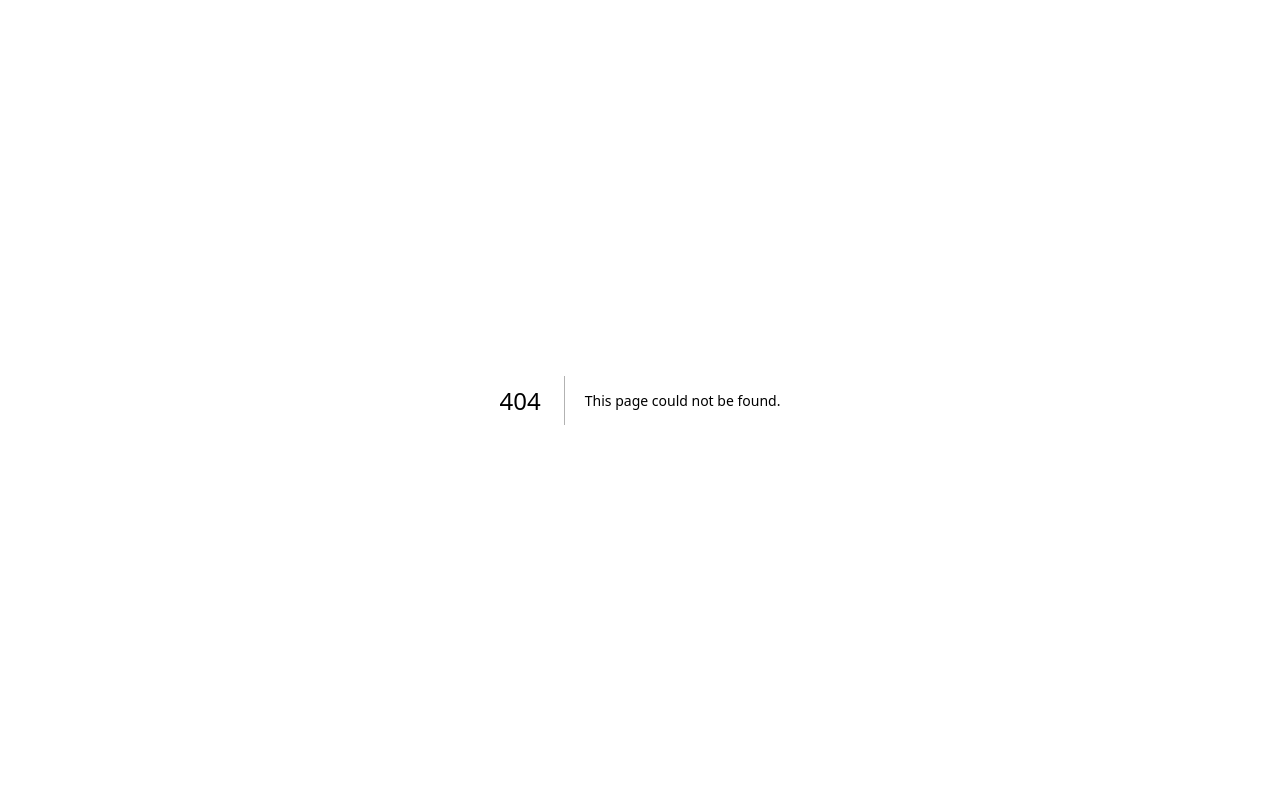
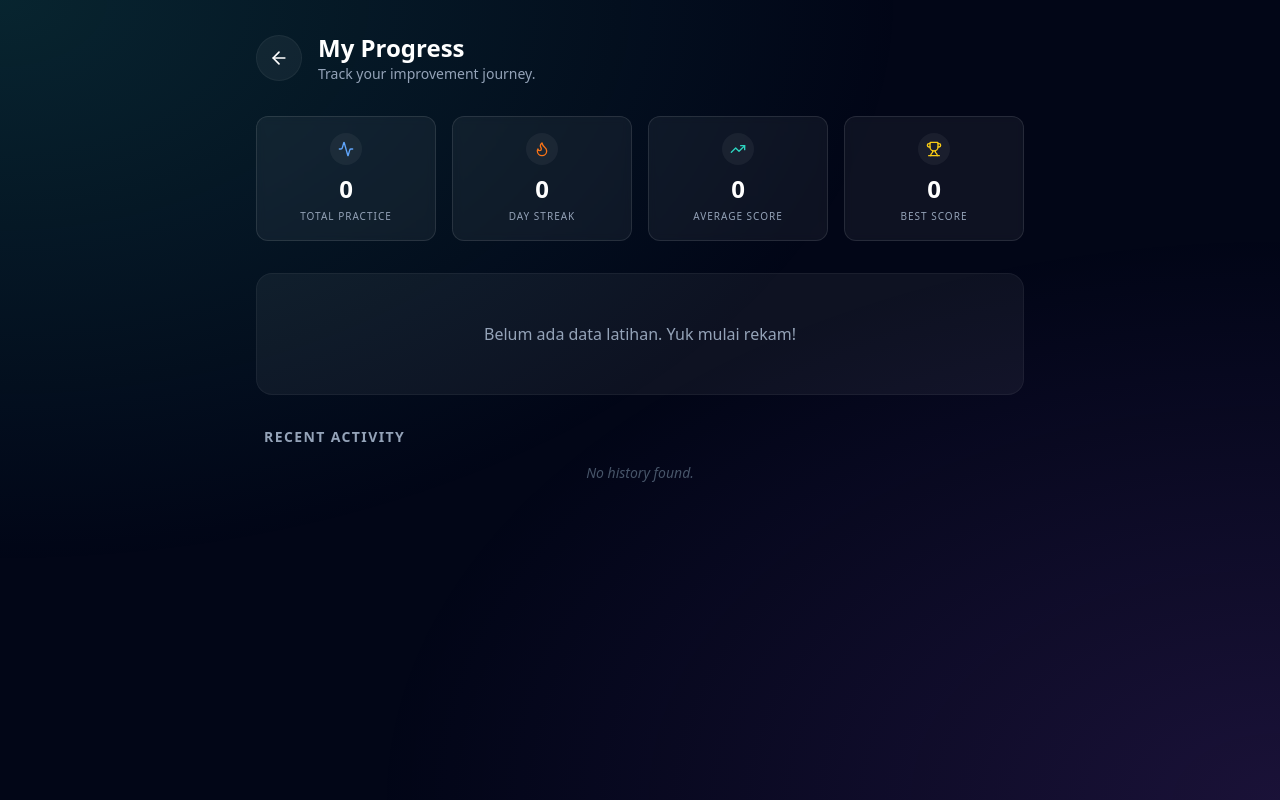
Before and after one commit to luthfimbaihaqi/speak7-app, a Next.js app: page /progress in a window 1280 px wide. Before the commit this address had no page. Built offline with nearby package versions, Linux system fonts and the light colour scheme.

Commit message:
update my progress page

```diff
--- a/app/page.js
+++ b/app/page.js
@@ -1,12 +1,13 @@
 "use client";
 
 import React, { useState, useEffect } from "react";
+import Link from "next/link";
 import { motion } from "framer-motion";
-import { BookOpen, Sparkles, RefreshCw, Crown, MessageCircle, X, ArrowRight, Check, Lock, AlertTriangle } from "lucide-react";
+import { BookOpen, Sparkles, RefreshCw, Crown, MessageCircle, X, ArrowRight, Check, Lock, AlertTriangle, BarChart3 } from "lucide-react";
 
 import Recorder from "@/components/Recorder";
 import ScoreCard from "@/components/ScoreCard";
-import StreakBadge from "@/components/StreakBadge";
+// HAPUS IMPORT STREAKBADGE (Sudah dipindah ke halaman Progress)
 
 // --- DATABASE TOKEN (I4-XXX) ---
 const VALID_TOKENS = [
@@ -111,7 +112,8 @@ const BANK_INFO = {
 export default function Home() {
   const [dailyCue, setDailyCue] = useState(CUE_CARDS[0]);
   const [analysisResult, setAnalysisResult] = useState(null);
-  const [streakKey, setStreakKey] = useState(0);
+
+  // HAPUS state streakKey karena badge di header sudah hilang
   const [isRotating, setIsRotating] = useState(false);
   const [isPremium, setIsPremium] = useState(false);
 
@@ -162,6 +164,7 @@ export default function Home() {
     setAnalysisResult(data);
     const todayStr = new Date().toDateString();
 
+    // --- STREAK LOGIC (Tetap dihitung, tapi tidak mentrigger badge) ---
     const lastPracticeDate = localStorage.getItem("ielts4our_last_date");
     let currentStreak = parseInt(localStorage.getItem("ielts4our_streak") || "0");
 
@@ -176,8 +179,24 @@ export default function Home() {
       }
       localStorage.setItem("ielts4our_streak", currentStreak);
       localStorage.setItem("ielts4our_last_date", todayStr);
-      setStreakKey((prev) => prev + 1);
+      // setStreakKey tidak perlu dipanggil lagi
     }
+
+    // --- SAVE HISTORY LOGIC (My Progress) ---
+    const historyItem = {
+       id: Date.now(),
+       date: new Date().toLocaleDateString("id-ID", { day: 'numeric', month: 'short' }),
+       topic: dailyCue.topic,
+       overall: data.overall,
+       fluency: data.fluency,
+       lexical: data.lexical,
+       grammar: data.grammar,
+       pronunciation: data.pronunciation
+    };
+
+    const existingHistory = JSON.parse(localStorage.getItem("ielts4our_history") || "[]");
+    const updatedHistory = [...existingHistory, historyItem].slice(-30);
+    localStorage.setItem("ielts4our_history", JSON.stringify(updatedHistory));
   };
 
   const validateToken = () => {
@@ -222,6 +241,19 @@ export default function Home() {
           )}
         </div>
         <div className="flex items-center gap-3">
+          {/* TOMBOL MY PROGRESS (DENGAN TEXT) */}
+          <Link href="/progress">
+             <motion.div
+               whileHover={{ scale: 1.05 }}
+               whileTap={{ scale: 0.95 }}
+               className="px-5 py-2.5 bg-white/5 hover:bg-white/10 border border-white/5 rounded-full text-slate-300 hover:text-teal-400 transition-colors cursor-pointer flex items-center gap-2"
+               title="My Progress"
+             >
+                <BarChart3 className="w-5 h-5" />
+                <span className="font-bold text-sm">My Progress</span>
+             </motion.div>
+          </Link>
+
           {!isPremium && (
             <motion.button
               whileHover={{ scale: 1.05 }}
@@ -233,7 +265,7 @@ export default function Home() {
               Upgrade Pro
             </motion.button>
           )}
-          <StreakBadge triggerUpdate={streakKey} />
+          {/* STREAK BADGE DIHAPUS DARI SINI */}
         </div>
       </header>
 
@@ -312,7 +344,7 @@ export default function Home() {
 
                 <div className="inline-block text-left bg-black/20 p-6 md:p-8 rounded-2xl border border-white/5 backdrop-blur-sm">
                   <p className="text-teal-400 text-xs font-bold mb-4 uppercase tracking-widest flex items-center gap-2">
-                    <ArrowRight className="w-4 h-4" /> You should say:
+                    <ArrowRight className="w-4 h-4" /> You can say:
                   </p>
                   <ul className="space-y-3">
                     {dailyCue.points?.map((point, index) => (
@@ -407,7 +439,7 @@ export default function Home() {
                     </p>
                   </div>
 
-                  {/* --- NEW: AMBER ALERT / IMPORTANT NOTE --- */}
+                  {/* AMBER ALERT */}
                   <div className="bg-yellow-500/10 border border-yellow-500/20 rounded-xl p-3 flex gap-3 items-start text-left">
                      <AlertTriangle className="w-5 h-5 text-yellow-500 shrink-0 mt-0.5" />
                      <div className="text-xs text-yellow-200/90 leading-relaxed">
--- /dev/null
+++ b/app/progress/page.js
@@ -0,0 +1,174 @@
+"use client";
+
+import React, { useState, useEffect } from "react";
+import Link from "next/link";
+import { motion } from "framer-motion";
+import { ArrowLeft, TrendingUp, Trophy, Activity, Flame } from "lucide-react"; // Tambah FLAME
+import { XAxis, YAxis, CartesianGrid, Tooltip, ResponsiveContainer, AreaChart, Area } from "recharts";
+
+export default function ProgressPage() {
+  const [history, setHistory] = useState([]);
+  const [stats, setStats] = useState({ total: 0, average: 0, best: 0, streak: 0 });
+
+  useEffect(() => {
+    // 1. Ambil data History
+    const storedData = localStorage.getItem("ielts4our_history");
+
+    // 2. Ambil data Streak
+    const currentStreak = parseInt(localStorage.getItem("ielts4our_streak") || "0");
+
+    if (storedData) {
+      const parsedData = JSON.parse(storedData);
+      setHistory(parsedData);
+
+      // 3. Hitung Statistik
+      if (parsedData.length > 0) {
+        const total = parsedData.length;
+        const sum = parsedData.reduce((acc, curr) => acc + (curr.overall || 0), 0);
+        const avg = (sum / total).toFixed(1);
+        const max = Math.max(...parsedData.map(item => item.overall || 0));
+
+        setStats({ total, average: avg, best: max, streak: currentStreak });
+      } else {
+        setStats(prev => ({ ...prev, streak: currentStreak }));
+      }
+    } else {
+        // Jika belum ada history, tetap tampilkan streak
+        setStats(prev => ({ ...prev, streak: currentStreak }));
+    }
+  }, []);
+
+  const CustomTooltip = ({ active, payload, label }) => {
+    if (active && payload && payload.length) {
+      return (
+        <div className="bg-slate-900/90 border border-white/10 p-4 rounded-xl shadow-xl backdrop-blur-md">
+          <p className="text-slate-400 text-xs mb-1">{label}</p>
+          <p className="text-white font-bold text-lg flex items-center gap-2">
+            <span className="text-teal-400">Band {payload[0].value}</span>
+          </p>
+          <p className="text-xs text-slate-500 mt-1 max-w-[150px] truncate">
+            {payload[0].payload.topic}
+          </p>
+        </div>
+      );
+    }
+    return null;
+  };
+
+  return (
+    <main className="min-h-screen bg-slate-950 pb-20 px-4 selection:bg-teal-500/30">
+      <div className="fixed inset-0 z-0 pointer-events-none">
+         <div className="absolute top-0 left-0 w-full h-full bg-[radial-gradient(at_0%_0%,rgba(45,212,191,0.15)_0px,transparent_50%)]"></div>
+         <div className="absolute bottom-0 right-0 w-full h-full bg-[radial-gradient(at_100%_100%,rgba(168,85,247,0.15)_0px,transparent_50%)]"></div>
+      </div>
+
+      <div className="relative z-10 max-w-3xl mx-auto pt-8">
+
+        {/* Header */}
+        <div className="flex items-center gap-4 mb-8">
+          <Link href="/" className="p-3 rounded-full bg-white/5 hover:bg-white/10 text-white transition-all border border-white/5">
+            <ArrowLeft className="w-5 h-5" />
+          </Link>
+          <div>
+            <h1 className="text-2xl font-bold text-white">My Progress</h1>
+            <p className="text-slate-400 text-sm">Track your improvement journey.</p>
+          </div>
+        </div>
+
+        {/* Stats Grid (Updated with Streak) */}
+        <div className="grid grid-cols-2 md:grid-cols-4 gap-3 md:gap-4 mb-8">
+           <StatCard icon={<Activity className="w-4 h-4 text-blue-400"/>} label="Total Practice" value={stats.total} />
+           <StatCard icon={<Flame className="w-4 h-4 text-orange-500"/>} label="Day Streak" value={stats.streak} />
+           <StatCard icon={<TrendingUp className="w-4 h-4 text-teal-400"/>} label="Average Score" value={stats.average} />
+           <StatCard icon={<Trophy className="w-4 h-4 text-yellow-400"/>} label="Best Score" value={stats.best} />
+        </div>
+
+        {/* Chart Section */}
+        {history.length > 0 ? (
+          <motion.div
+            initial={{ opacity: 0, y: 20 }}
+            animate={{ opacity: 1, y: 0 }}
+            className="bg-white/5 border border-white/10 rounded-2xl p-6 mb-8 backdrop-blur-md shadow-2xl"
+          >
+             <h3 className="text-white font-bold mb-6 flex items-center gap-2">
+               <span className="w-2 h-6 bg-teal-500 rounded-full"></span>
+               Score History (Last 10)
+             </h3>
+             <div className="h-64 w-full">
+               <ResponsiveContainer width="100%" height="100%">
+                 <AreaChart data={[...history].reverse().slice(-10)}>
+                    <defs>
+                      <linearGradient id="colorScore" x1="0" y1="0" x2="0" y2="1">
+                        <stop offset="5%" stopColor="#2dd4bf" stopOpacity={0.3}/>
+                        <stop offset="95%" stopColor="#2dd4bf" stopOpacity={0}/>
+                      </linearGradient>
+                    </defs>
+                    <CartesianGrid strokeDasharray="3 3" stroke="#334155" opacity={0.4} vertical={false} />
+                    <XAxis dataKey="date" stroke="#94a3b8" fontSize={12} tickLine={false} axisLine={false} />
+                    <YAxis domain={[0, 9]} stroke="#94a3b8" fontSize={12} tickLine={false} axisLine={false} hide/>
+                    <Tooltip content={<CustomTooltip />} cursor={{stroke: 'white', strokeWidth: 1, strokeDasharray: '4 4'}} />
+                    <Area type="monotone" dataKey="overall" stroke="#2dd4bf" strokeWidth={3} fillOpacity={1} fill="url(#colorScore)" />
+                 </AreaChart>
+               </ResponsiveContainer>
+             </div>
+          </motion.div>
+        ) : (
+          <div className="text-center py-12 bg-white/5 rounded-2xl border border-white/5 mb-8">
+            <p className="text-slate-400">Belum ada data latihan. Yuk mulai rekam!</p>
+          </div>
+        )}
+
+        {/* History List */}
+        <div className="space-y-4">
+          <h3 className="text-slate-400 text-sm font-bold uppercase tracking-widest px-2">Recent Activity</h3>
+
+          {history.length === 0 && <p className="text-slate-600 text-sm text-center italic">No history found.</p>}
+
+          {history.map((item, index) => (
+            <motion.div
+              key={item.id}
+              initial={{ opacity: 0, x: -10 }}
+              animate={{ opacity: 1, x: 0 }}
+              transition={{ delay: index * 0.05 }}
+              className="bg-white/5 hover:bg-white/10 border border-white/5 p-4 rounded-xl flex justify-between items-center transition-all group"
+            >
+               <div className="flex items-center gap-4 overflow-hidden">
+                 <div className="p-3 bg-slate-900 rounded-lg text-slate-400 font-mono text-xs text-center min-w-[50px]">
+                    <div className="font-bold text-white">{item.date.split(" ")[0]}</div>
+                    <div>{item.date.split(" ")[1]}</div>
+                 </div>
+                 <div className="min-w-0">
+                   <p className="text-white font-medium truncate pr-4 text-sm md:text-base group-hover:text-teal-300 transition-colors">
+                     {item.topic}
+                   </p>
+                   <div className="flex gap-2 mt-1">
+                      <span className="text-[10px] bg-white/5 px-2 py-0.5 rounded text-slate-400">Fluency: {item.fluency}</span>
+                      <span className="text-[10px] bg-white/5 px-2 py-0.5 rounded text-slate-400">Grammar: {item.grammar}</span>
+                   </div>
+                 </div>
+               </div>
+
+               <div className="text-right">
+                 <div className="text-2xl font-black text-transparent bg-clip-text bg-gradient-to-br from-teal-400 to-blue-500">
+                    {item.overall}
+                 </div>
+                 <div className="text-[10px] text-slate-500 uppercase">Overall</div>
+               </div>
+            </motion.div>
+          ))}
+        </div>
+
+      </div>
+    </main>
+  );
+}
+
+function StatCard({ icon, label, value }) {
+  return (
+    <div className="bg-white/5 backdrop-blur-sm border border-white/10 p-4 rounded-xl text-center hover:bg-white/10 transition-colors">
+       <div className="flex justify-center mb-2 bg-white/5 w-8 h-8 items-center rounded-full mx-auto">{icon}</div>
+       <div className="text-xl md:text-2xl font-bold text-white mb-1">{value}</div>
+       <div className="text-[10px] text-slate-400 uppercase tracking-widest">{label}</div>
+    </div>
+  )
+}
--- a/package.json
+++ b/package.json
@@ -19,6 +19,7 @@
     "react-confetti": "^6.4.0",
     "react-dom": "19.2.0",
     "react-mic": "^12.4.6",
+    "recharts": "^3.5.1",
     "tailwind-merge": "^3.4.0"
   },
   "devDependencies": {
```
Also changed, not shown: 1 other file (tests, documents, lock files or other folders).
